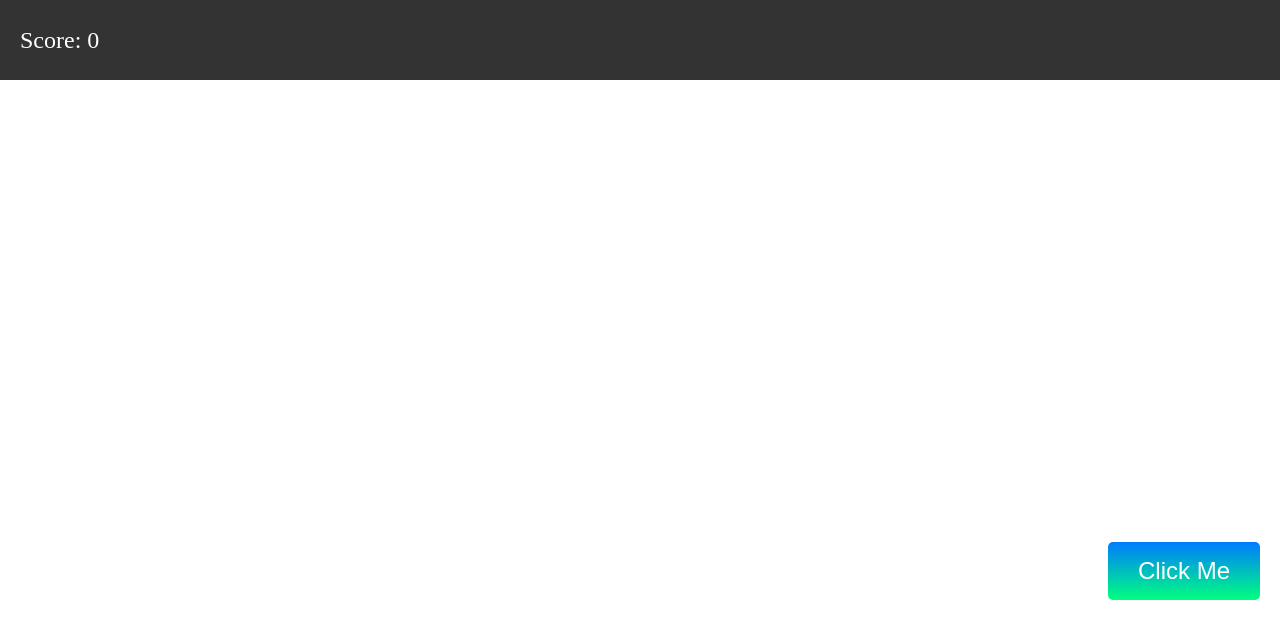
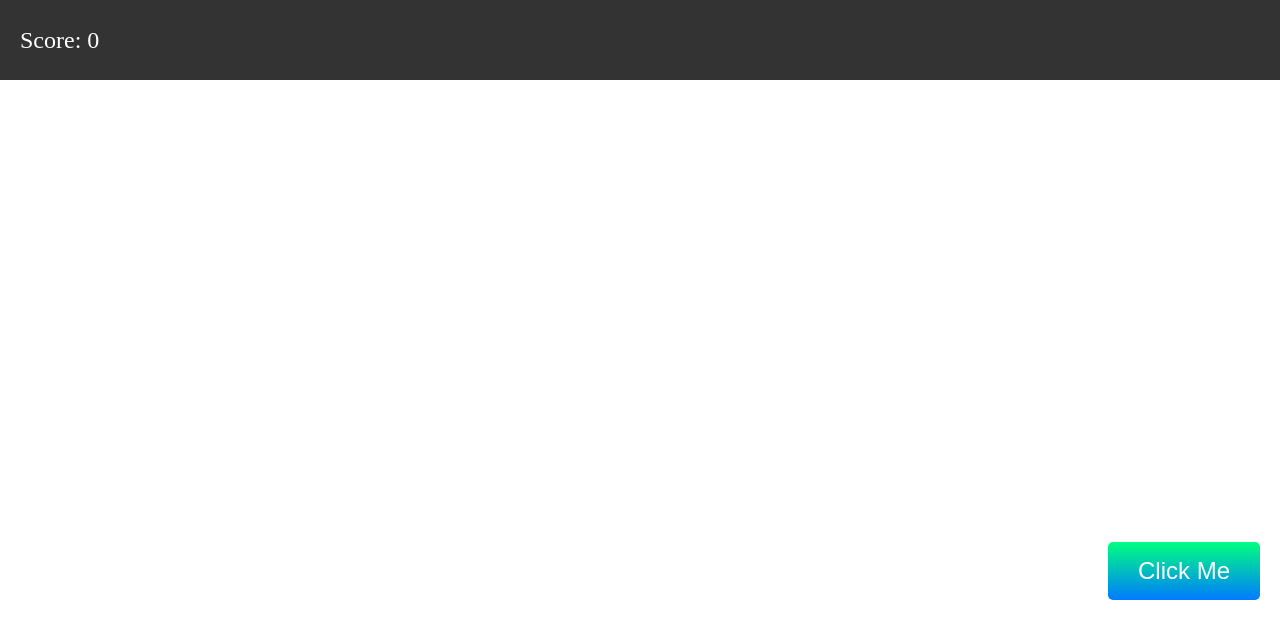
Before and after one commit to RENEGADE21AI/Course_Cursor, a plain HTML site: page index.html in a window 1280 px wide. Drawn offline with Linux system fonts and the light colour scheme.

Commit message:
Update index.html

```diff
--- a/index.html
+++ b/index.html
@@ -28,7 +28,7 @@
     #click-btn {
       padding: 15px 30px; /* Reduced size */
       font-size: 1.5em; /* Reduced font size */
-      background: linear-gradient(to bottom, #007bff, #00ff7f); /* Gradient from top to bottom */
+      background: linear-gradient(to bottom, #00ff7f, #007bff); /* Flipped gradient from top to bottom */
       color: white;
       border: none;
       border-radius: 5px;
@@ -38,7 +38,7 @@
       bottom: 25%; /* Positioning the button 25% from the bottom */
     }
     #click-btn:hover {
-      background: linear-gradient(to bottom, #0056b3, #00cc66); /* Darker gradient on hover */
+      background: linear-gradient(to bottom, #00cc66, #0056b3); /* Flipped darker gradient on hover */
     }
   </style>
 </head>
```
